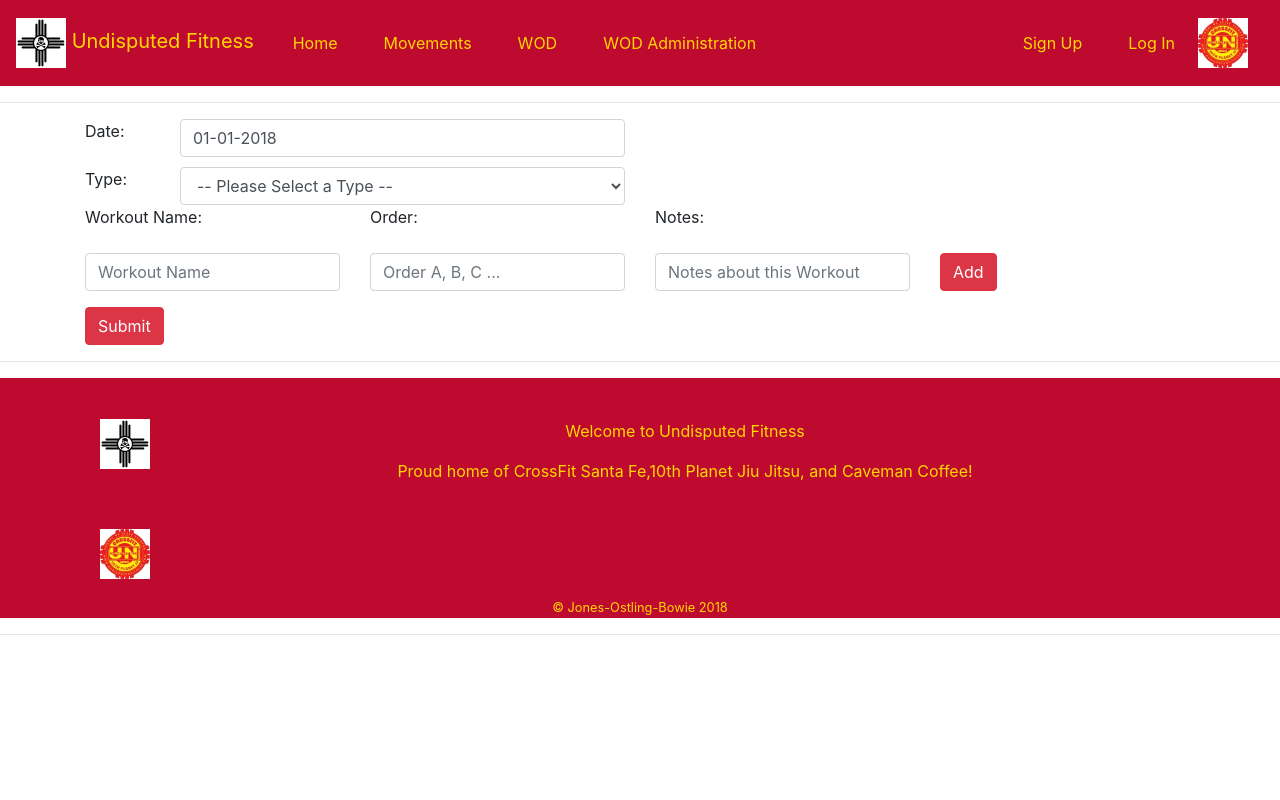
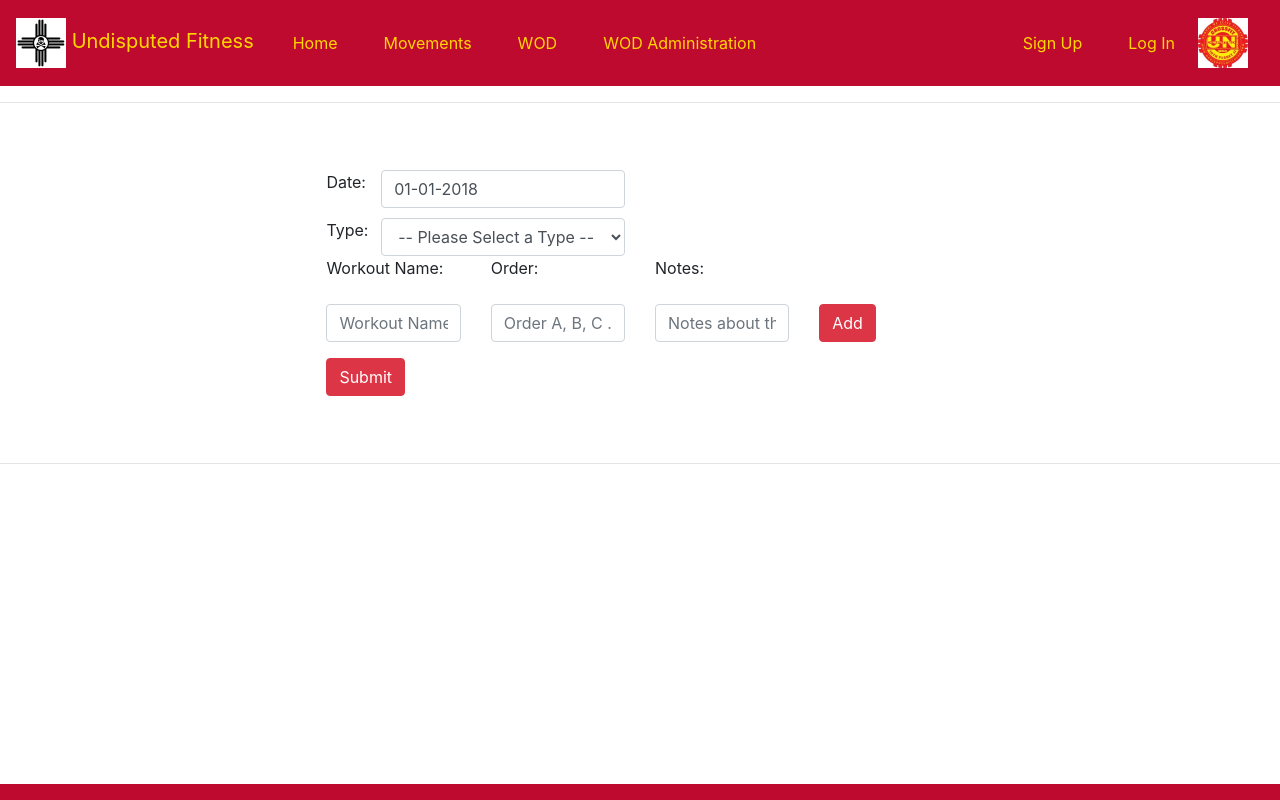
Before and after one commit to EOstling/angularattack2018-gainsngfordays, an Angular app in the folder undisputed/: page /wodAdmin in a window 1280 px wide. Shown: the top 800 px of the page. Built offline with nearby package versions, Linux system fonts and the light colour scheme.

Commit message:
default route/stuff

```diff
--- a/undisputed/src/app/app.module.ts
+++ b/undisputed/src/app/app.module.ts
@@ -15,6 +15,7 @@ import { FooterComponent } from './footer/footer.component';
 import { ImtServiceService } from './Shared/imt-service.service';
 
 const route: Routes =  [
+  {path: '', redirectTo: '/welcome', pathMatch: 'full' },
   { path: 'movement', component: IMTComponent },
   { path: 'wod/:showWods', component: WODComponent },
   {path: 'item', component: ImtListItemsComponent},
--- a/undisputed/src/app/footer/footer.component.css
+++ b/undisputed/src/app/footer/footer.component.css
@@ -0,0 +1,3 @@
+.page-footer{
+  margin-top: 25%;
+}
--- a/undisputed/src/app/imt/imt-list-items/imt-list-items.component.html
+++ b/undisputed/src/app/imt/imt-list-items/imt-list-items.component.html
@@ -7,7 +7,5 @@
   <input type="text" placeholder="Add a note here"
          required [(ngModel)]="nNotes"
          name="nNotes" #Note="ngModel">
-  <input type="text" placeholder="Whats your name"
-         [(ngModel)]="name" name="name">
          <button class ="btn btn-outline-secondary" (click)="NotifyParent()">Add Movement</button>
 </form>
--- a/undisputed/src/app/imt/imt.component.css
+++ b/undisputed/src/app/imt/imt.component.css
@@ -0,0 +1,5 @@
+.card{
+    margin-left: 45px;
+    left: 46%;
+
+}
--- a/undisputed/src/app/wod-admin/wod-admin.component.css
+++ b/undisputed/src/app/wod-admin/wod-admin.component.css
@@ -0,0 +1,5 @@
+.container{
+  height: 55%;
+  width: 57%;
+  padding: 4%;
+}
--- a/undisputed/src/app/wod/wod.component.ts
+++ b/undisputed/src/app/wod/wod.component.ts
@@ -19,12 +19,12 @@ export class WODComponent implements OnInit {
     private location: Location) { }
 
   ngOnInit() {
-    this.showWods = this.route.params.value.showWods;
+    // this.showWods = this.route.params.value.showWods;
     this.getWODs();
   }
 
   getWODs(): void {
-    if (this.showWods == "true") {
+    if (this.showWods === 'true') {
       this.WODS = this.wodService.getWods();
     }
   }
```
